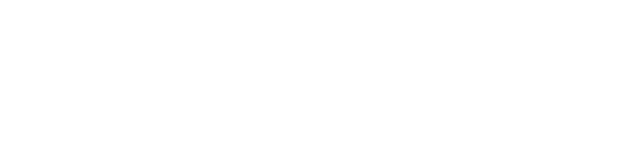
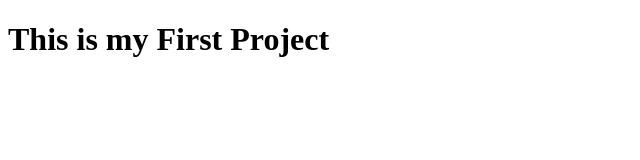
Before and after one commit to STROBS2015/MYFIRSTPROJECT, a plain HTML site: page index.html in a window 1280 px wide. Shown: the whole page, without its empty margins (0-640 px from the left). Drawn offline with Linux system fonts and the light colour scheme.

Commit message:
added h1 tag in index.html

```diff
--- a/index.html
+++ b/index.html
@@ -4,6 +4,6 @@
 	<title>My First Project</title>
 </head>
 <body>
-
+<h1>This is my First Project</h1>
 </body>
 </html>
```
